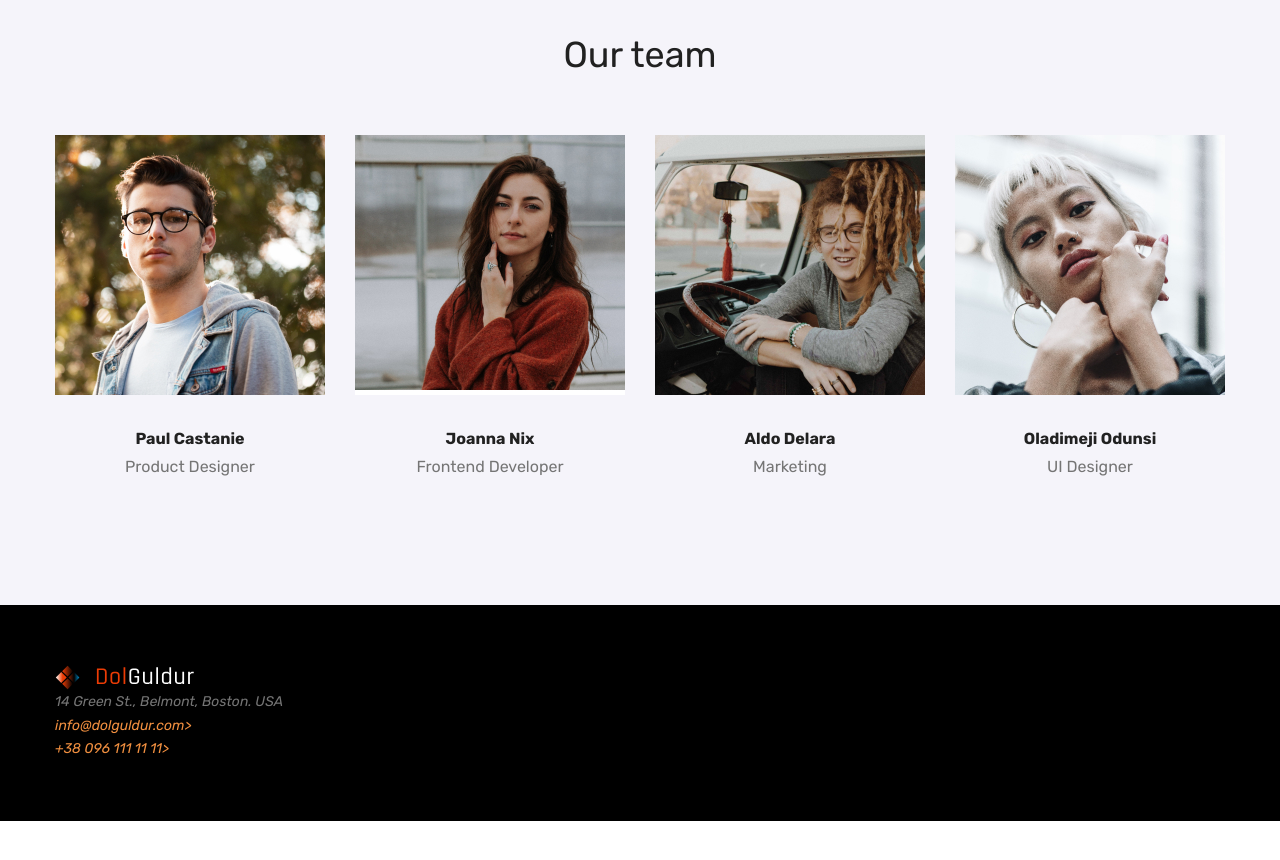
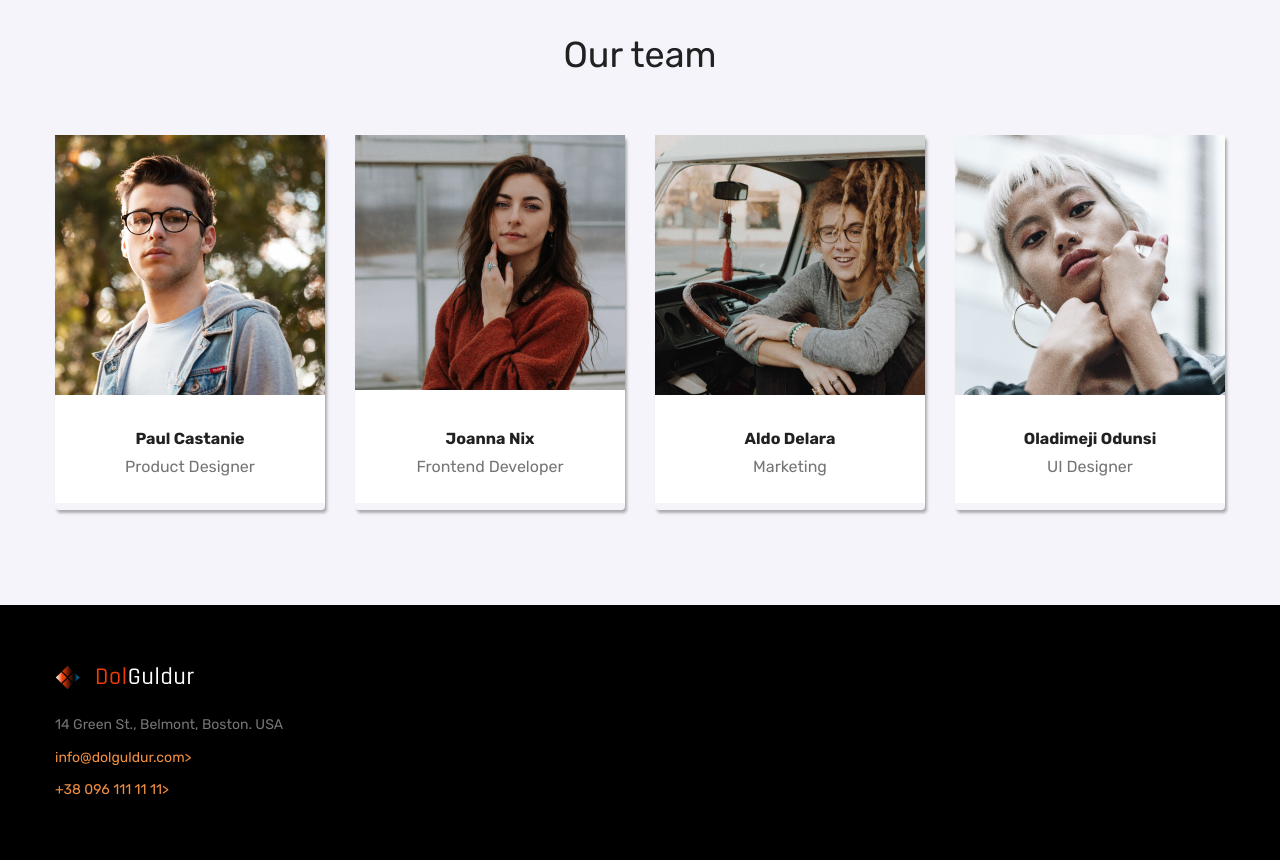
Before and after one commit to Lintra12/DolGuldur, a website: page app/index.html in a window 1280 px wide. Shown: the part 1540-2400 px from the top of the page. Before the commit the page ends 2361 px from the top, so only its background shows below. Drawn offline with Linux system fonts and the light colour scheme.

Commit message:
make edits

```diff
--- a/app/index.html
+++ b/app/index.html
@@ -51,7 +51,7 @@
     <section class="hero section">
       <div class="container">
         <h1 class="visually-hidden">
-          preface
+          DolGuldur Web Studio
         </h1>
         <div class="hero__content">
           <p class="hero__text">
@@ -122,22 +122,22 @@
         </h2>
         <ul class="team__list">
           <li class="team__item">
-            <img class="team__img" src="images/1.jpg" alt="photo of Paul Castanie">
+            <img class="team__img" src="images/1.jpg" width="270" height="260" alt="photo of Paul Castanie">
             <h3 class="team__name">Paul Castanie</h3>
             <p class="team__position">Product Designer</p>
           </li>
           <li class="team__item">
-            <img class="team__img" src="images/2.jpg" alt="photo of Joanna Nix">
+            <img class="team__img" src="images/2.jpg" width="270" height="260" alt="photo of Joanna Nix">
             <h3 class="team__name">Joanna Nix</h3>
             <p class="team__position">Frontend Developer</p>
           </li>
           <li class="team__item">
-            <img class="team__img" src="images/3.jpg" alt="photo of Aldo Delara">
+            <img class="team__img" src="images/3.jpg" width="270" height="260" alt="photo of Aldo Delara">
             <h3 class="team__name">Aldo Delara</h3>
             <p class="team__position">Marketing</p>
           </li>
           <li class="team__item">
-            <img class="team__img" src="images/4.jpg" alt="photo of Oladimeji Odunsi">
+            <img class="team__img" src="images/4.jpg" width="270" height="260" alt="photo of Oladimeji Odunsi">
             <h3 class="team__name">Oladimeji Odunsi</h3>
             <p class="team__position">UI Designer</p>
           </li>
@@ -148,20 +148,20 @@
   <footer class="footer">
     <div class="container">
       <div class="footer__contact">
-        <a class="logo" href="#">
+        <a class="logo footer__logo" href="#">
           <img class="logo__img" src="images/logofooter.svg" width="140" height="25" alt="Логотип">
         </a>
         <address class="contact__info">
           <ul class="contacts">
-            <li class="contact__item">
+            <li class="contact__item contact__item--footer">
               <p class="contact__location">
                 14 Green St., Belmont, Boston. USA
               </p>
             </li>
-            <li class="contact__item">
+            <li class="contact__item contact__item--footer">
               <a class="contact__link--color" href="mailto:info@dolguldur.com">info@dolguldur.com></a>
             </li>
-            <li class="contact__item">
+            <li class="contact__item contact__item--footer">
               <a class="contact__link--color" href="tel:+380961111111">+38 096 111 11 11></a>
             </li>
           </ul>
--- a/app/_reset.scss
+++ b/app/scss/_reset.scss
@@ -61,3 +61,7 @@ button {
   padding: 0;
   cursor: pointer;
 }
+
+address {
+  font-style: normal;
+}
--- a/app/scss/_vars.scss
+++ b/app/scss/_vars.scss
@@ -3,7 +3,7 @@ $title: #212121;
 $background: #fff;
 $accent: #EC3C05;
 $border: #ECECEC;
-$header: #000;
+$header: rgb(0, 0, 0);
 $apps: rgba(47, 48, 58, 0.6);
 $team: #F5F4FA;
 $shadow: rgba($header, 0.3);
--- a/app/scss/style.scss
+++ b/app/scss/style.scss
@@ -25,7 +25,7 @@
   }
 
   &__item:not(:last-child) {
-    padding-right: 50px;
+    margin-right: 50px;
   }
 
   &__link {
@@ -50,7 +50,6 @@
 
 .contact {
   display: flex;
-  align-items: center;
 
   &__item {
     position: relative;
@@ -70,7 +69,7 @@
       display: block;
       background-repeat: no-repeat;
       background-position: center;
-      background-size: contain;
+      background-size: center;
       width: 16px;
       height: 16px;
       margin-right: 10px;
@@ -92,6 +91,10 @@
 
     &:hover {
       color: $accent;
+    }
+
+    &--color {
+      color: $text-marker;
     }
   }
 }
@@ -163,10 +166,11 @@
     position: absolute;
     color: $background;
     font-size: 16px;
+    font-weight: 400;
     text-transform: uppercase;
     text-align: center;
     background-color: $apps;
-      padding: 25px 120px;
+    padding: 22px 120px;
     width: 100%;
     bottom: 0;
     left: 0;
@@ -186,10 +190,23 @@
   &__item {
     position: relative;
     width: 270px;
+    z-index: 1;
+    box-shadow: 2px 3px 3px 0 $shadow;
+    border-radius: 4px;
+
+    &::before {
+      content: '';
+      position: absolute;
+      z-index: -1;
+      display: block;
+      background-color: $background;
+      width: 270px;
+      height: 368px;
+    }
   }
 
   &__img {
-    padding-bottom: 30px;
+    margin-bottom: 30px;
   }
 
   &__name {
@@ -199,15 +216,27 @@
 
   &__position {
     font-size: 16px;
-    padding-bottom: 30px;
+    margin-bottom: 30px;
   }
 }
 
 .footer {
   background-color: $header;
   padding: 60px 0;
+
+  &__contact {
+    display: inline-block;
   }
 
-.contact__link--color {
-  color: $text-marker;
+  &__logo {
+    margin-bottom: 23px;
   }
+}
+
+.contact {
+
+  &__item--footer {
+    margin-bottom: 9px;
+    font-style: regular;
+  }
+}
```
Also changed, not shown: app/css/style.min.css, app/scss/components/footer.scss (deleted), app/scss/components/header.scss (deleted). Lines whose indentation alone changed are shown as unchanged.
